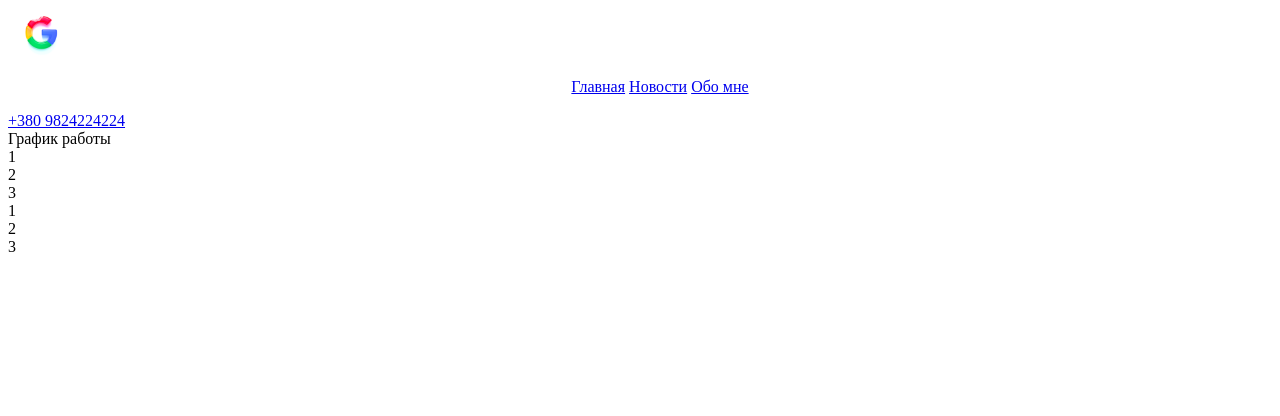
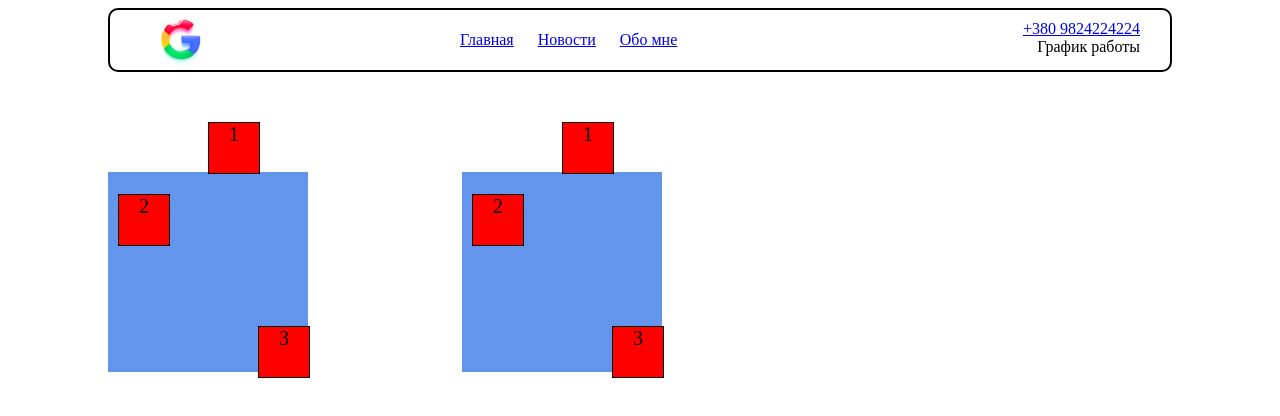
Before and after one commit to TimohaVysochynskyi/Homewor6, a plain HTML site: page index.html in a window 1280 px wide. Drawn offline with Linux system fonts and the light colour scheme.

Commit message:
Update style.css

```diff
--- a/css/style.css
+++ b/css/style.css
@@ -1,16 +1,73 @@
 .logo {
+  float: left;
 }
 
 .logo-img {
-  height: 50px;
-  width: 65px;
-  display: inline-block;
+  width: 80px;
 }
 
-.list {
+.header-col-center {
   text-align: center;
+  margin-right: 100px;
+}
+
+.header-col-right {
+  text-align: right;
+  margin-top: 10px;
+}
+
+.nav {
+  float: left;
+  margin-top: 5px;
+  margin-left: 200px;
 }
 
 .item {
   display: inline-block;
+  margin-right: 20px;
 }
+
+.header {
+  margin-left: 100px;
+  margin-right: 100px;
+  border: black solid 2px;
+  border-radius: 10px;
+  height: 60px;
+  padding-left: 30px;
+  padding-right: 30px;
+  margin-bottom: 100px;
+}
+
+.circle {
+  width: 200px;
+  height: 200px;
+  background-color: cornflowerblue;
+  display: inline-block;
+  margin-right: 50px;
+  margin-left: 100px;
+}
+
+.circle-small {
+  width: 50px;
+  height: 50px;
+  background-color: red;
+  border: 1px black solid;
+  font-size: 20px;
+  text-align: center;
+  position: relative;
+}
+
+.circle-small-1 {
+  left: 50%;
+  bottom: 25%;
+}
+
+.circle-small-2 {
+  left: 10px;
+  bottom: 30px;
+}
+
+.circle-small-3 {
+  left: 150px;
+  top: 50px;
+}
```
